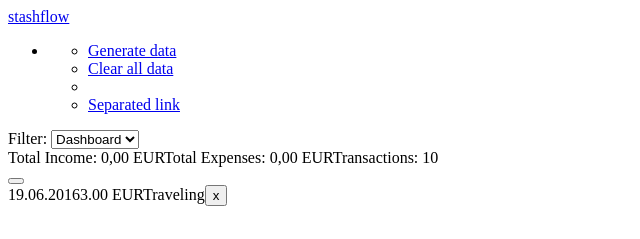
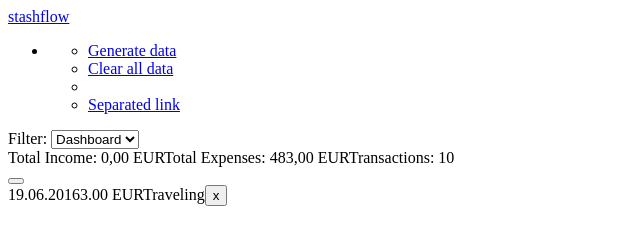
Before and after one commit to bozz/stashflow, a React app: page / in a window 1280 px wide. Both pictures are taken after a click on the link "Generate data". Shown: the top 239 px of the page, without its empty margins (0-640 px from the left). Built offline with nearby package versions, Linux system fonts and the light colour scheme.

Commit message:
add reselect lib and use for calculating transaction sums

```diff
--- a/package.json
+++ b/package.json
@@ -62,6 +62,7 @@
     "react-dom": "^15.0.2",
     "react-motion": "^0.4.4",
     "react-redux": "^4.4.5",
-    "redux": "^3.5.2"
+    "redux": "^3.5.2",
+    "reselect": "^2.5.3"
   }
 }
--- a/src/app/containers/dataViews/SimpleSumsView.jsx
+++ b/src/app/containers/dataViews/SimpleSumsView.jsx
@@ -1,17 +1,26 @@
 import React from 'react';
 import { connect } from 'react-redux';
+import { createSelector } from 'reselect';
 
-const SimpleSumsView = ({ transactions }) => (
+const transactionSelector = state => state.transactions;
+const totalExpenseSelector = createSelector(
+  transactionSelector,
+  (items) => items.reduce((acc, item) => acc + (item.amount || 0), 0)
+);
+
+const SimpleSumsView = ({ transactionCount, expenseSum, incomeSum }) => (
   <div id="view-simple-sums">
     <span className="income">Total Income: 0,00 EUR</span>
-    <span className="expenses">Total Expenses: 0,00 EUR</span>
-    <span className="count">Transactions: {transactions.length}</span>
+    <span className="expenses">Total Expenses: {expenseSum},00 EUR</span>
+    <span className="count">Transactions: {transactionCount}</span>
   </div>
 );
 
 const mapStateToProps = (state) => {
   return {
-    transactions: state.transactions
+    transactionCount: state.transactions.length,
+    expenseSum: totalExpenseSelector(state),
+    incomeSum: 0
   };
 };
 
--- a/src/styles/main.scss
+++ b/src/styles/main.scss
@@ -133,6 +133,7 @@ header {
     width: 130px;
   }
   .amount {
+    color: $green;
     display: inline-block;
     margin-right: 40px;
     text-align: right;
```
